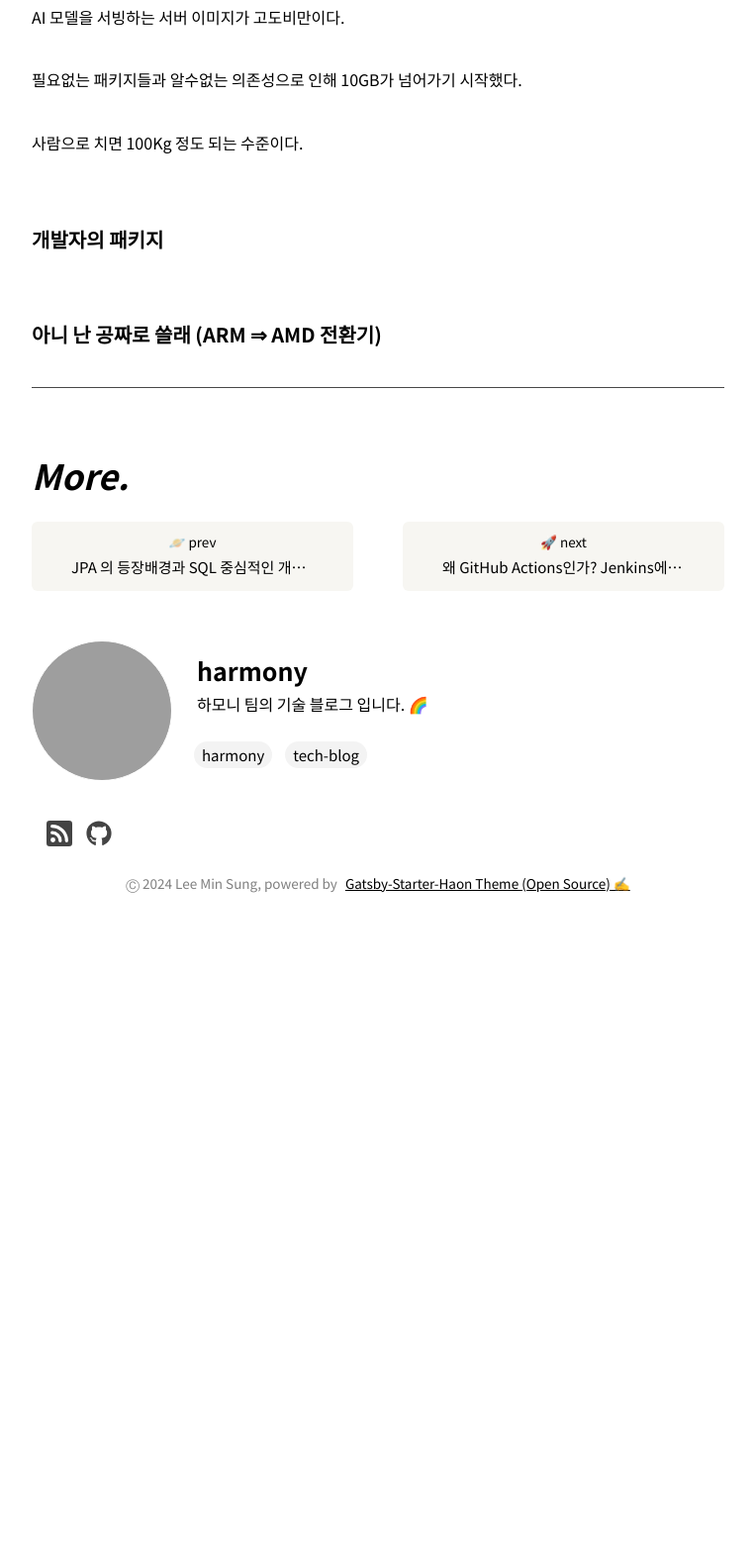
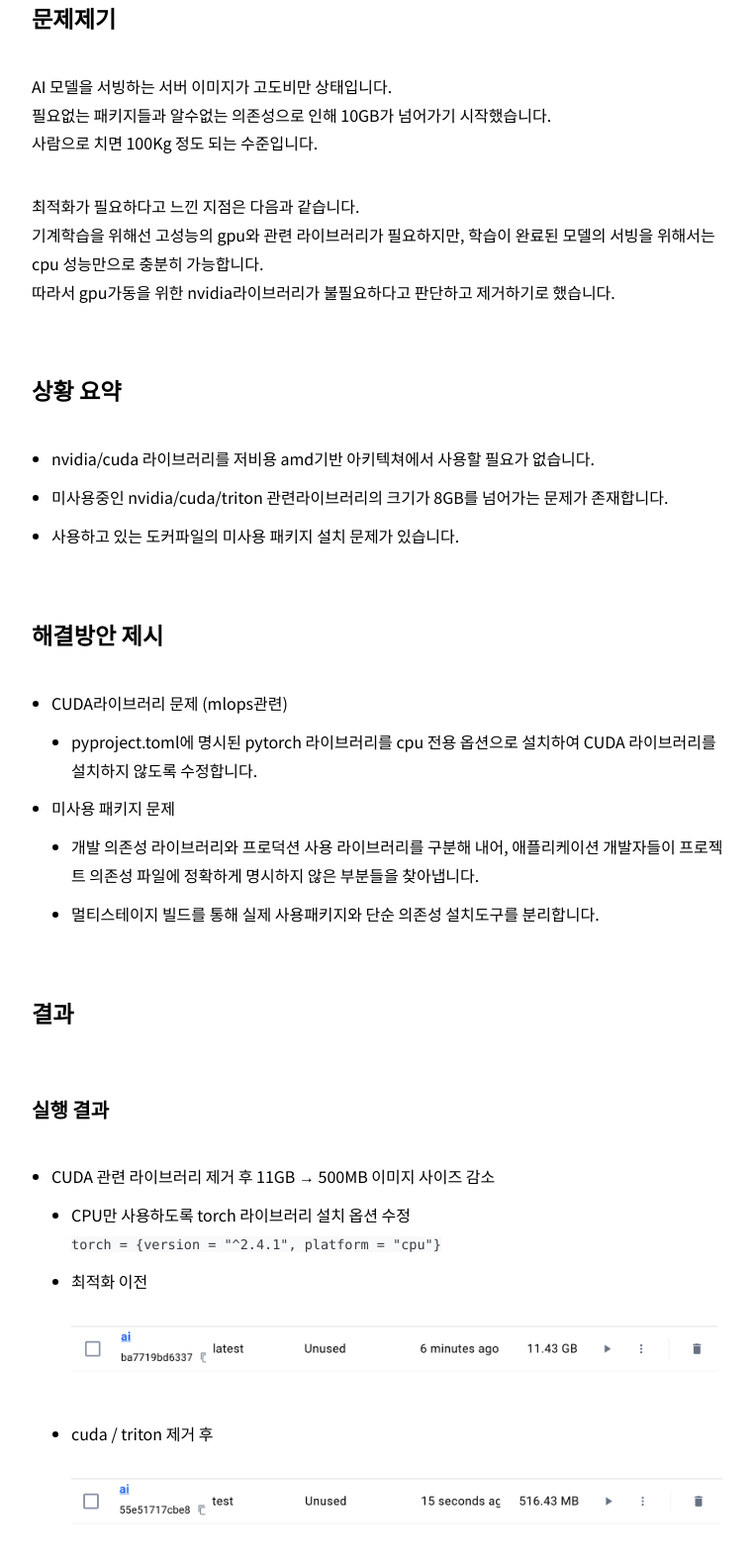
Before and after one commit to kakaotech-25/harmony-tech-blog, a Gatsby site: page /cloud/dockerfile-optimize/ in a window 1280 px wide. Shown: the part 434-2016 px from the top of the page at 99% size, without its empty margins (258-1021 px from the left). Before the commit the page ends 1410 px from the top, so only its background shows below. Built offline with nearby package versions, Linux system fonts and the light colour scheme; Gatsby itself is replaced by a stand-in of ours; some packages are replaced by stand-ins of ours; grey boxes are pictures that could not be loaded.

Commit message:
레오 1주차

````diff
--- a/contents/posts/cloud/dockerfile-optimize/index.md
+++ b/contents/posts/cloud/dockerfile-optimize/index.md
@@ -10,12 +10,45 @@ tags:
 previewImage: pigdocker.png
 ---
 
-AI 모델을 서빙하는 서버 이미지가 고도비만이다.
+## 문제제기
 
-필요없는 패키지들과 알수없는 의존성으로 인해 10GB가 넘어가기 시작했다.
+AI 모델을 서빙하는 서버 이미지가 고도비만 상태입니다.<br>
+필요없는 패키지들과 알수없는 의존성으로 인해 10GB가 넘어가기 시작했습니다.<br>
+사람으로 치면 100Kg 정도 되는 수준입니다.
 
-사람으로 치면 100Kg 정도 되는 수준이다.
+최적화가 필요하다고 느낀 지점은 다음과 같습니다. <br>
+기계학습을 위해선 고성능의 gpu와 관련 라이브러리가 필요하지만, 학습이 완료된 모델의 서빙을 위해서는 cpu 성능만으로 충분히 가능합니다. <br>
+따라서 gpu가동을 위한 nvidia라이브러리가 불필요하다고 판단하고 제거하기로 했습니다.
 
-### 개발자의 패키지
+## 상황 요약
 
-### 아니 난 공짜로 쓸래 (ARM ⇒ AMD 전환기)
+- nvidia/cuda 라이브러리를 저비용 amd기반 아키텍쳐에서 사용할 필요가 없습니다.
+- 미사용중인 nvidia/cuda/triton 관련라이브러리의 크기가 8GB를 넘어가는 문제가 존재합니다.
+- 사용하고 있는 도커파일의 미사용 패키지 설치 문제가 있습니다.
+
+## 해결방안 제시
+
+- CUDA라이브러리 문제 (mlops관련)
+  - pyproject.toml에 명시된 pytorch 라이브러리를 cpu 전용 옵션으로 설치하여 CUDA 라이브러리를 설치하지 않도록 수정합니다.
+- 미사용 패키지 문제
+  - 개발 의존성 라이브러리와 프로덕션 사용 라이브러리를 구분해 내어, 애플리케이션 개발자들이 프로젝트 의존성 파일에 정확하게 명시하지 않은 부분들을 찾아냅니다.
+  - 멀티스테이지 빌드를 통해 실제 사용패키지와 단순 의존성 설치도구를 분리합니다.
+
+## 결과
+
+### 실행 결과
+
+- CUDA 관련 라이브러리 제거 후 11GB → 500MB 이미지 사이즈 감소
+  - CPU만 사용하도록 torch 라이브러리 설치 옵션 수정
+    ```bash
+    torch = {version = "^2.4.1", platform = "cpu"}
+    ```
+  - 최적화 이전
+    ![스크린샷 2024-09-15 오전 11.31.11.png](./assets/ai-size1.png)
+  - cuda / triton 제거 후
+    ![스크린샷 2024-09-15 오후 2.32.26.png](./assets/ai-size2.png)
+
+### 기대 효과
+
+- 이미지 사이즈 감소로 인한 빌드/업로드 시간 기존 10분에서 3분으로 약 70% 단축되었습니다.
+- 이미지 사이즈 저장을 위한 저장소 공간 절약, 약 90% 더 저렴한 클라우드 cpu 사용 플랜을 선택 가능해졌습니다. (기존 10$ /month => 1$ /month free tier)
````
Also changed, not shown: contents/posts/cloud/dockerfile-optimize/assets/ai-size1.png (added), contents/posts/cloud/dockerfile-optimize/assets/ai-size2.png (added), holdQueue/cloud/jenkins-githubactions-migration/index.md (renamed from contents/posts/cloud/jenkins-githubactions-migration/index.md), holdQueue/cloud/jenkins-server-error/index.md (renamed from contents/posts/cloud/jenkins-server-error/index.md).
